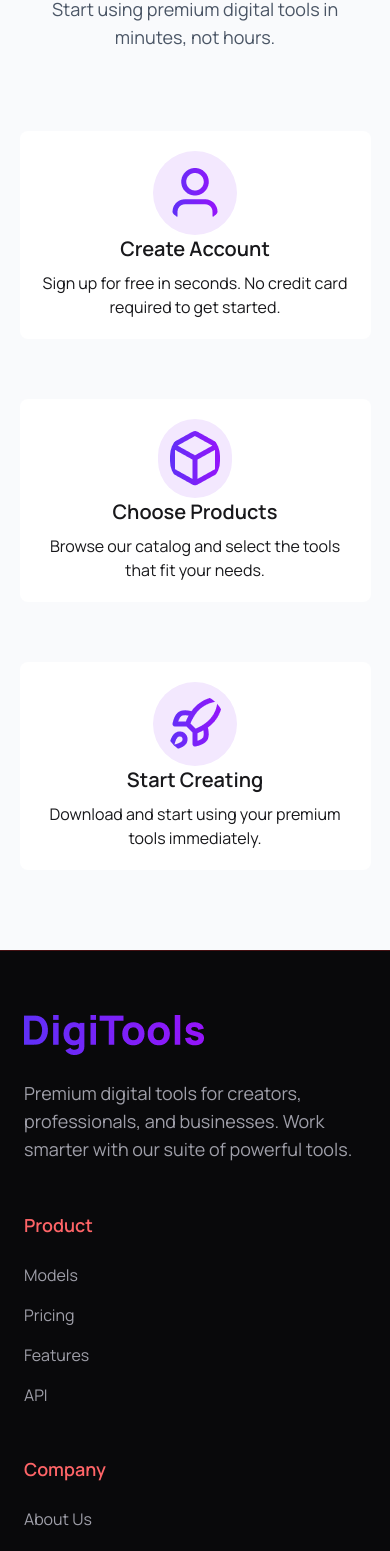
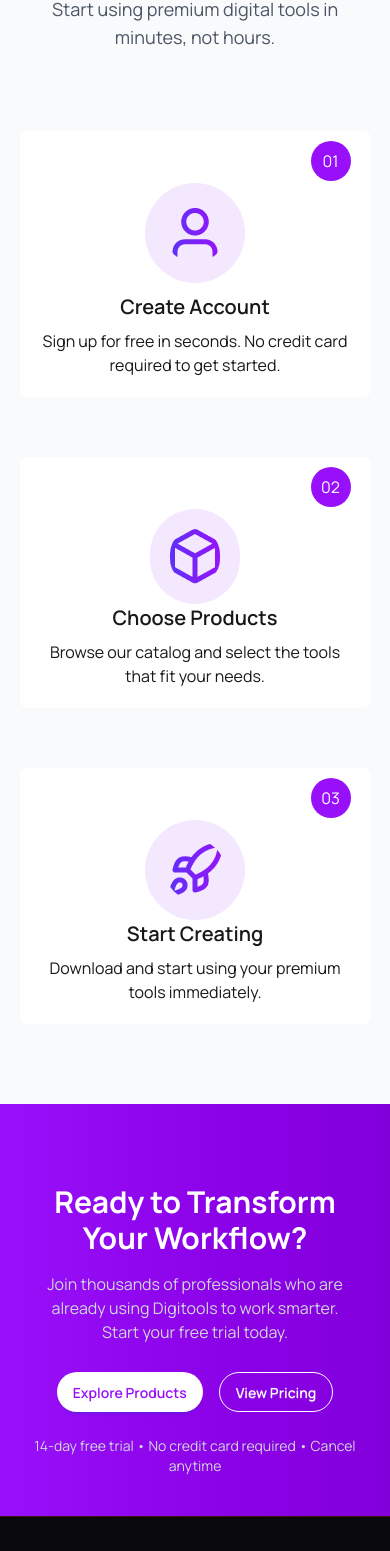
Before and after one commit to Prachurjo-prog/Digital-Tools-Project, a React (Vite) app: page / in a window 390 px wide. Shown: the part 1493-3044 px from the top of the page. Built offline with nearby package versions, Linux system fonts and the light colour scheme.

Commit message:
Ready secton responsive

```diff
--- a/src/App.jsx
+++ b/src/App.jsx
@@ -5,6 +5,7 @@ import GetStarted from './Components/GetStarted/GetStarted'
 import Hero from './Components/Hero/Hero'
 import NavBar from './Components/NavBar/NavBar'
 import Popularity from './Components/Popularity/Popularity'
+import ReadySection from './Components/Ready/ReadySection'
 
 function App() {
 
@@ -15,6 +16,7 @@ function App() {
       <Hero/>
       <Popularity/>
       <GetStarted/>
+      <ReadySection/>
       <Footer/>
     </div>
 
--- a/src/Components/GetStarted/GetStarted.jsx
+++ b/src/Components/GetStarted/GetStarted.jsx
@@ -12,18 +12,29 @@ const GetStarted = () => {
               <p className='text-lg text-center text-gray-600 md:pt-5 pt-2.5'>Start using premium digital tools in minutes, not hours.</p>
 
               <div className='grid grid-cols-1 md:grid-cols-3 gap-5 md:gap-10 pt-10'>
-                <div className='bg-[#FFFFFF] p-5 flex flex-col items-center text-center rounded-lg mt-10'>
-                    <img src={user} alt='user' className='bg-[#F3E8FE] p-3 rounded-full items-center'/>
-                    <h2 className='text-xl font-semibold'>Create Account</h2>
+
+                <div className='bg-[#FFFFFF] p-5 flex flex-col items-center text-center rounded-lg mt-10 relative'>
+                    <div className='pb-8'>
+                        <p className='bg-purple-600 text-white rounded-full w-10 h-10 flex items-center justify-center absolute right-5 top-2.5' >01</p>
+                    </div>
+
+                    <img src={user} alt='user' className='bg-[#F3E8FE] p-5  rounded-full items-center'/>
+                    <h2 className='text-xl font-semibold pt-2.5'>Create Account</h2>
                     <p className='pt-2 '>Sign up for free in seconds. No credit card <br/> required to get started.</p>
                 </div>
-                <div className='bg-[#FFFFFF] p-5 flex flex-col items-center text-center rounded-lg mt-10'>
-                    <img src={product} alt='user' className='bg-[#F3E8FE] p-3 rounded-full items-center'/>
+                <div className='bg-[#FFFFFF] p-5 flex flex-col items-center text-center rounded-lg mt-10 relative'>
+                     <div className='pb-8'>
+                        <p className='bg-purple-600 text-white rounded-full w-10 h-10 flex items-center justify-center absolute right-5 top-2.5' >02</p>
+                    </div>
+                    <img src={product} alt='user' className='bg-[#F3E8FE] p-5 rounded-full items-center'/>
                     <h2 className='text-xl font-semibold'>Choose Products</h2>
                     <p className='pt-2 '>Browse our catalog and select the tools<br/> that fit your needs.</p>
                 </div>
-                <div className='bg-[#FFFFFF] p-5 flex flex-col items-center text-center rounded-lg mt-10'>
-                    <img src={start} alt='user' className='bg-[#F3E8FE] p-3 rounded-full items-center'/>
+                <div className='bg-[#FFFFFF] p-5 flex flex-col items-center text-center rounded-lg mt-10 relative'>
+                     <div className='pb-8'>
+                        <p className='bg-purple-600 text-white rounded-full w-10 h-10 flex items-center justify-center absolute right-5 top-2.5' >03</p>
+                    </div>
+                    <img src={start} alt='user' className='bg-[#F3E8FE] p-5 rounded-full items-center'/>
                     <h2 className='text-xl font-semibold'>Start Creating</h2>
                     <p className='pt-2 '>Download and start using your premium <br/>tools immediately.</p>
                 </div>
--- /dev/null
+++ b/src/Components/Ready/ReadySection.jsx
@@ -0,0 +1,31 @@
+import React from "react";
+
+const ReadySection = () => {
+  return (
+    <div className="bg-linear-to-r from-purple-600 to-purple-700 text-white  items-center md:py-20 py-10  pt-10">
+      <div className="md:max-w-[70%] max-w-[90%] mx-auto text-center">
+        <h1 className="md:text-5xl text-3xl font-bold pt-10">
+          Ready to Transform Your Workflow?
+        </h1>
+        <p className="md:pt-6 pt-4 md:text-lg text-gray-300">
+          Join thousands of professionals who are already using Digitools to
+          work smarter.
+          <br /> Start your free trial today.
+        </p>
+        <div className="flex gap-4 mt-7 items-center justify-center">
+          <button className="btn btn-primary rounded-full py-3 bg-white text-purple-600 border-none">
+            Explore Products
+          </button>
+          <button className="btn btn-outline items-center rounded-full hover:bg-purple-600 hover:text-white">
+            View Pricing{" "}
+          </button>
+        </div>
+        <p className="text-sm text-gray-300 pt-6">
+          14-day free trial • No credit card required • Cancel anytime
+        </p>
+      </div>
+    </div>
+  );
+};
+
+export default ReadySection;
```
Also changed, not shown: src/Components/Hero/Hero.jsx (+6 -5 lines).
